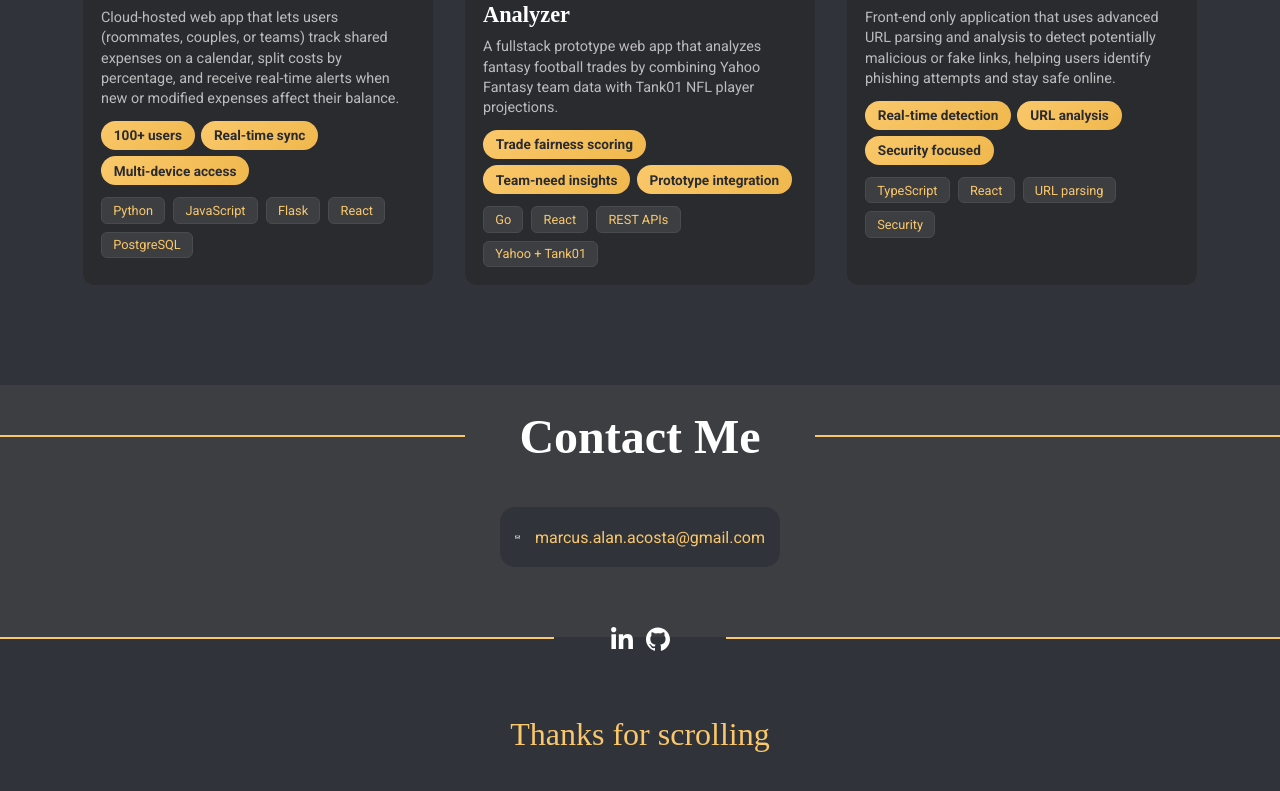
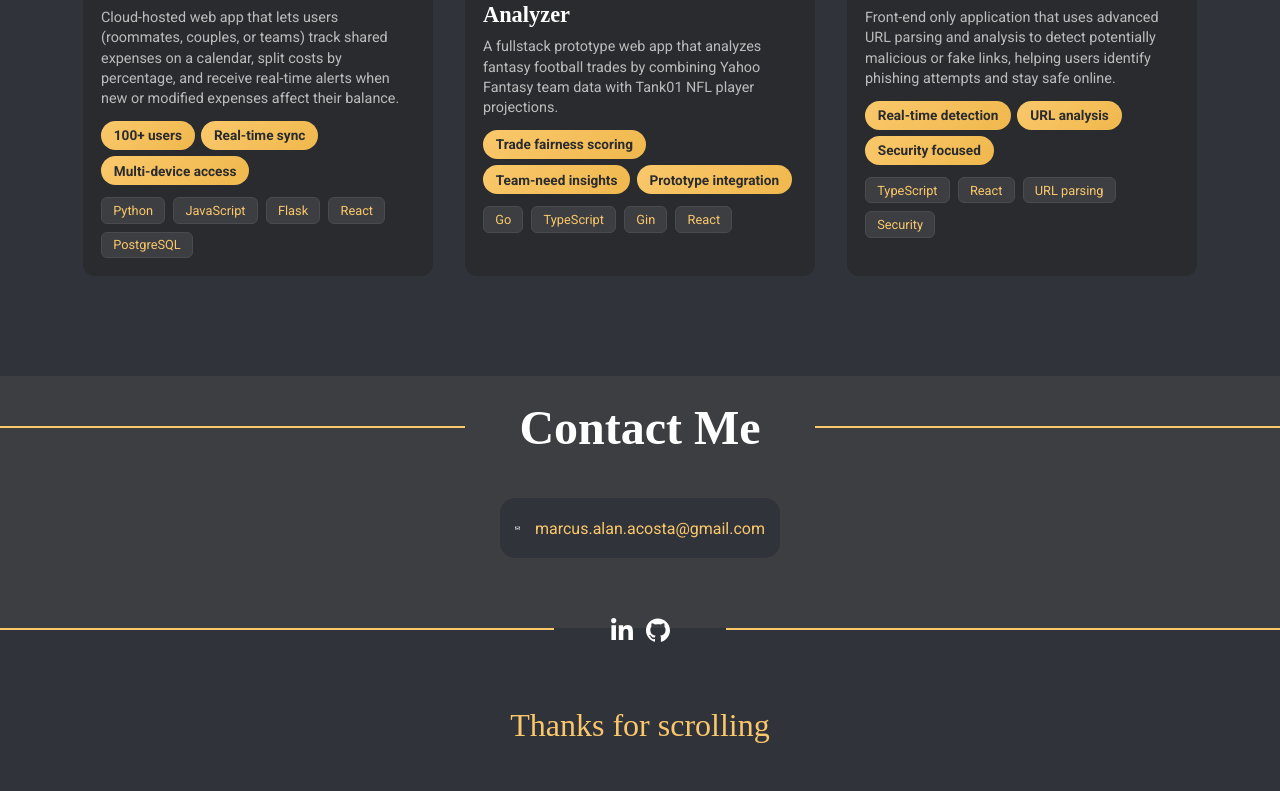
Before and after one commit to marcusacosta/Marcus-Acosta-Portfolio, a Next.js app: page / in a window 1280 px wide. Shown: the part 2216-3007 px from the top of the page. Built offline with nearby package versions, Linux system fonts and the light colour scheme; a web font is replaced by a local one.

Commit message:
Update Fantasy Football Trade Analyzer Tech Stack

```diff
--- a/components/Portfolio.js
+++ b/components/Portfolio.js
@@ -15,7 +15,7 @@ export default function Portfolio() {
       title: "Fantasy Football Trade Analyzer",
       outcome: "A fullstack prototype web app that analyzes fantasy football trades by combining Yahoo Fantasy team data with Tank01 NFL player projections.",
       metrics: ["Trade fairness scoring", "Team-need insights", "Prototype integration"],
-      tech: ["Go", "React", "REST APIs", "Yahoo + Tank01"],
+      tech: ["Go", "TypeScript", "Gin", "React"],
       githubUrl: "https://github.com/marcusacosta/fantasy-football-trade-analyzer",
       imageSrc: "/img/macbook.jpg",
       imageAlt: "Fantasy Football Trade Analyzer - Trade Analysis System"
```
